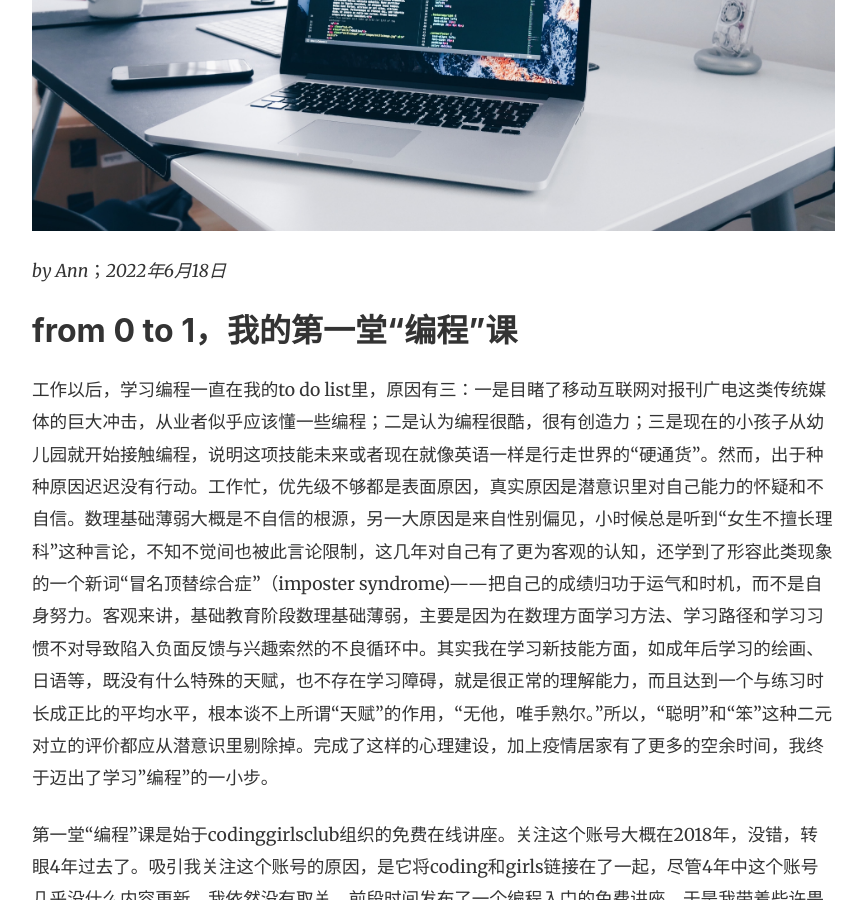
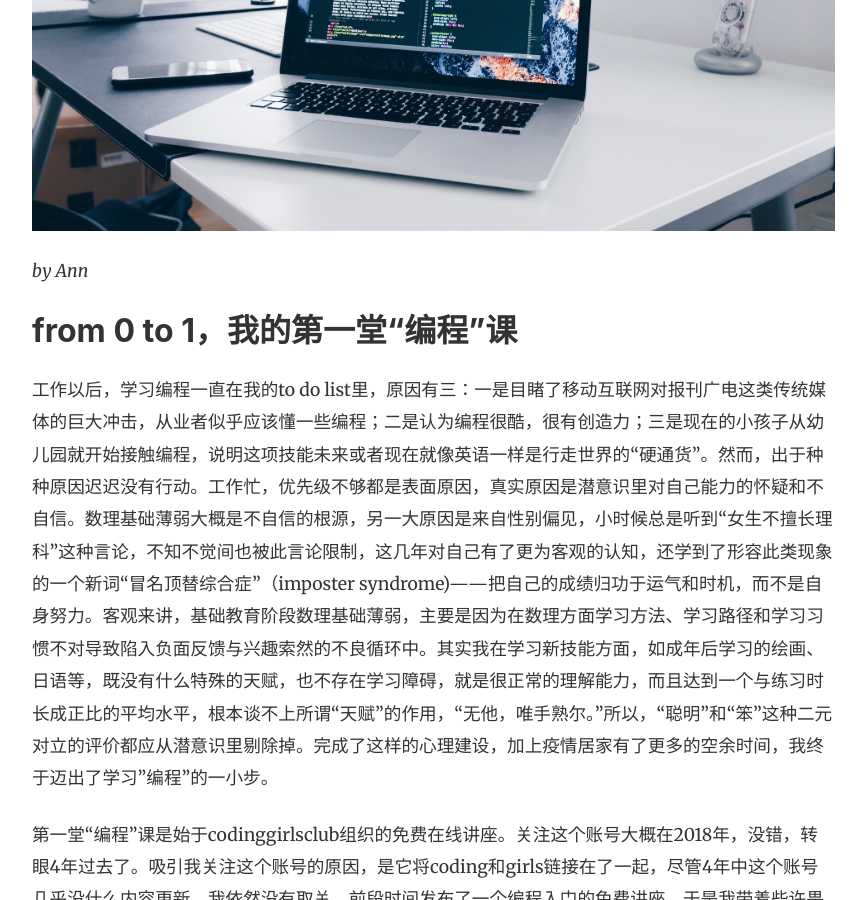
Before and after one commit to annintech/ann-blog, a Jekyll site: the page built from _posts/2022-06-16-small-steps.md, in a window 1280 px wide and 900 px high, scrolled down 557 px. Shown: the whole window, without its empty margins (253-1119 px from the left). Built offline with Jekyll 4.4.1, drawn with Linux system fonts in a browser that asks for light colours; nearby versions of some CDN libraries.

Commit message:
Update 2022-06-16-small-steps.md

```diff
--- a/_posts/2022-06-16-small-steps.md
+++ b/_posts/2022-06-16-small-steps.md
@@ -4,7 +4,7 @@ title:  "学码 ｜ 使用Markdown语法搭建网站"
 image: assets/images/precoding.jpg
 ---
 
-_by Ann_；_2022年6月18日_
+_by Ann_
 ## from 0 to 1，我的第一堂“编程”课
 工作以后，学习编程一直在我的to do list里，原因有三：一是目睹了移动互联网对报刊广电这类传统媒体的巨大冲击，从业者似乎应该懂一些编程；二是认为编程很酷，很有创造力；三是现在的小孩子从幼儿园就开始接触编程，说明这项技能未来或者现在就像英语一样是行走世界的“硬通货”。然而，出于种种原因迟迟没有行动。工作忙，优先级不够都是表面原因，真实原因是潜意识里对自己能力的怀疑和不自信。数理基础薄弱大概是不自信的根源，另一大原因是来自性别偏见，小时候总是听到“女生不擅长理科”这种言论，不知不觉间也被此言论限制，这几年对自己有了更为客观的认知，还学到了形容此类现象的一个新词“冒名顶替综合症”（imposter syndrome)——把自己的成绩归功于运气和时机，而不是自身努力。客观来讲，基础教育阶段数理基础薄弱，主要是因为在数理方面学习方法、学习路径和学习习惯不对导致陷入负面反馈与兴趣索然的不良循环中。其实我在学习新技能方面，如成年后学习的绘画、日语等，既没有什么特殊的天赋，也不存在学习障碍，就是很正常的理解能力，而且达到一个与练习时长成正比的平均水平，根本谈不上所谓“天赋”的作用，“无他，唯手熟尔。”所以，“聪明”和“笨”这种二元对立的评价都应从潜意识里剔除掉。完成了这样的心理建设，加上疫情居家有了更多的空余时间，我终于迈出了学习”编程”的一小步。
 
```
Also changed, not shown: other parts of _posts/2022-06-16-small-steps.md (+1 -1 lines).
